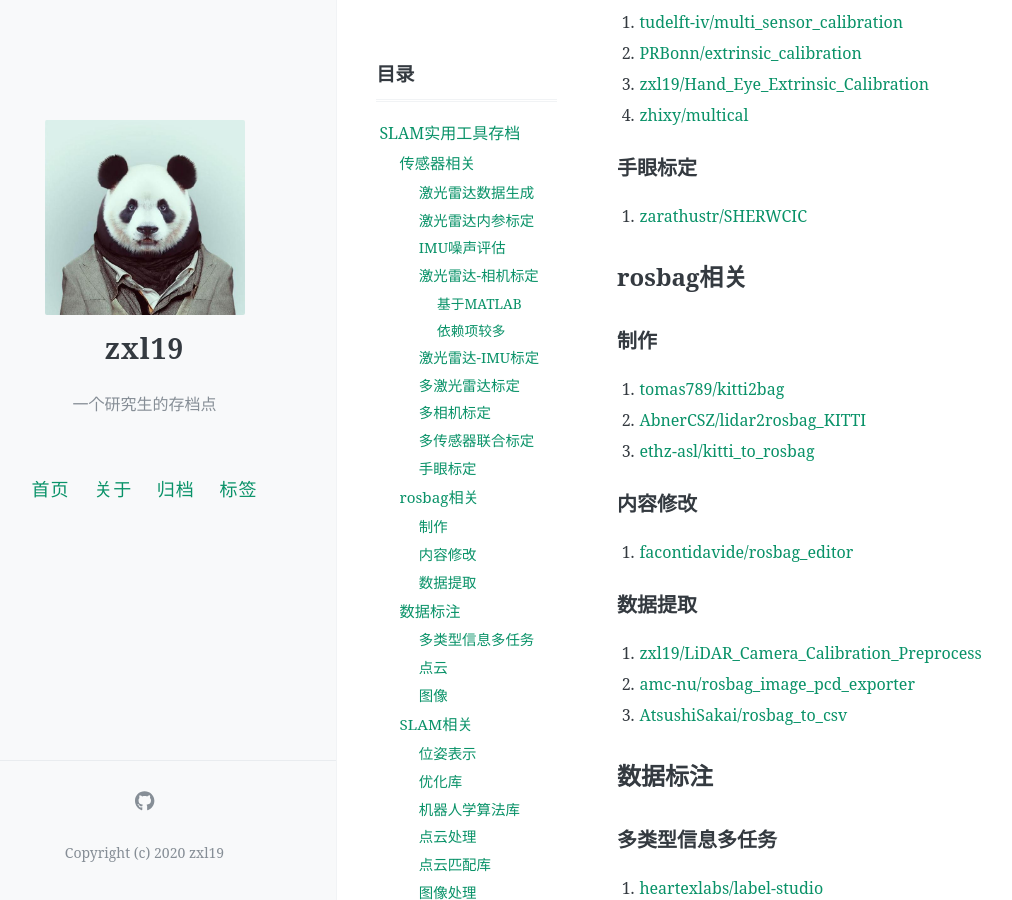
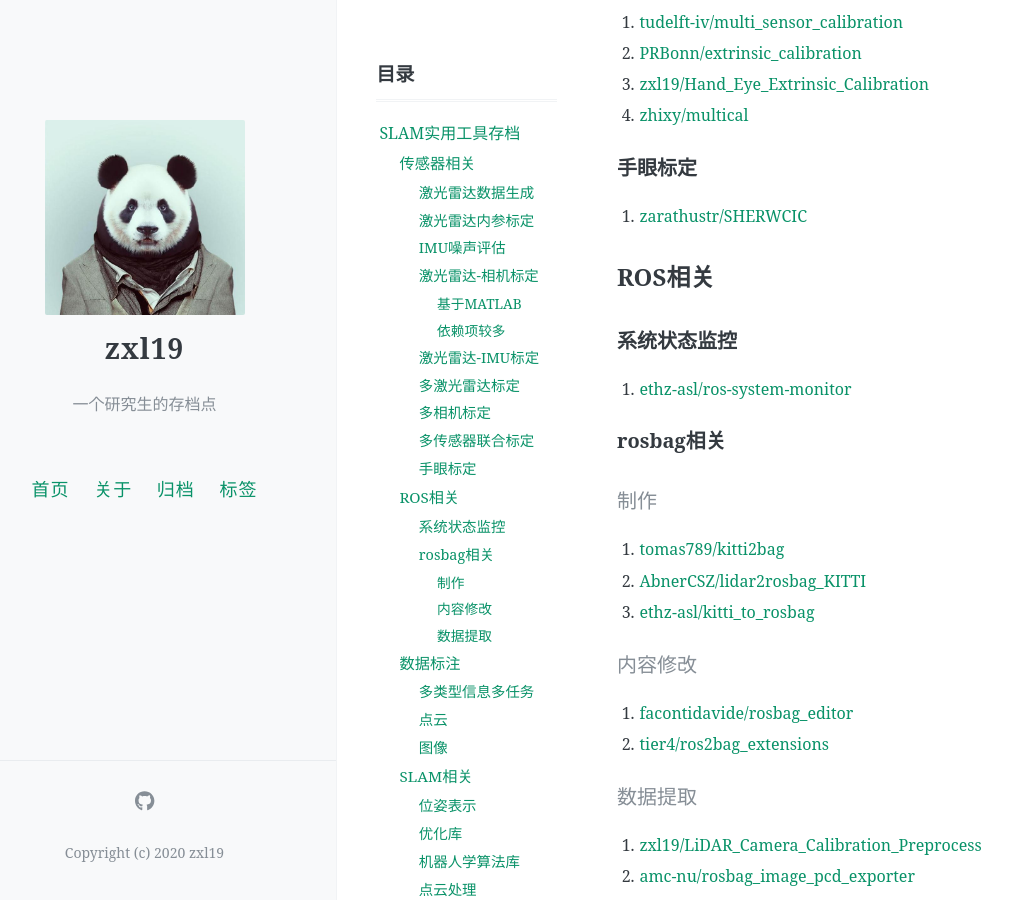
Before and after one commit to zxl19/zxl19.github.io, a Jekyll site: the page built from _posts/2021-05-25-slam-tool.md, in a window 1280 px wide and 900 px high, scrolled down 1970 px. Shown: the whole window, without its empty margins (47-1059 px from the left). Built offline with Jekyll 4.4.1, drawn with Linux system fonts in a browser that asks for light colours; comment, search, counter and statistics services are not loaded.

Commit message:
Update 2021-05-25-slam-tool.md

```diff
--- a/_posts/2021-05-25-slam-tool.md
+++ b/_posts/2021-05-25-slam-tool.md
@@ -85,19 +85,26 @@ pinned: false
 
 1. [zarathustr/SHERWCIC](https://github.com/zarathustr/SHERWCIC)
 
-## rosbag相关
+## ROS相关
 
-### 制作
+### 系统状态监控
+
+1. [ethz-asl/ros-system-monitor](https://github.com/ethz-asl/ros-system-monitor)
+
+### rosbag相关
+
+#### 制作
 
 1. [tomas789/kitti2bag](https://github.com/tomas789/kitti2bag)
 2. [AbnerCSZ/lidar2rosbag_KITTI](https://github.com/AbnerCSZ/lidar2rosbag_KITTI)
 3. [ethz-asl/kitti_to_rosbag](https://github.com/ethz-asl/kitti_to_rosbag)
 
-### 内容修改
+#### 内容修改
 
 1. [facontidavide/rosbag_editor](https://github.com/facontidavide/rosbag_editor)
+2. [tier4/ros2bag_extensions](https://github.com/tier4/ros2bag_extensions)
 
-### 数据提取
+#### 数据提取
 
 1. [zxl19/LiDAR_Camera_Calibration_Preprocess](https://github.com/zxl19/LiDAR_Camera_Calibration_Preprocess)
 2. [amc-nu/rosbag_image_pcd_exporter](https://github.com/amc-nu/rosbag_image_pcd_exporter)
```
